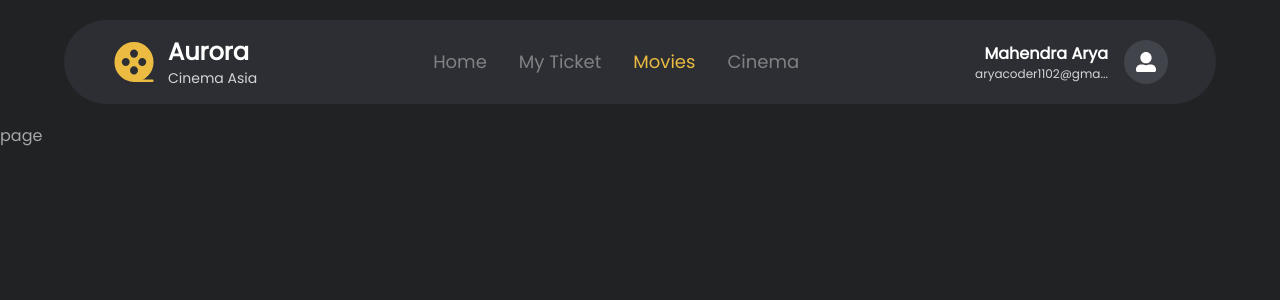
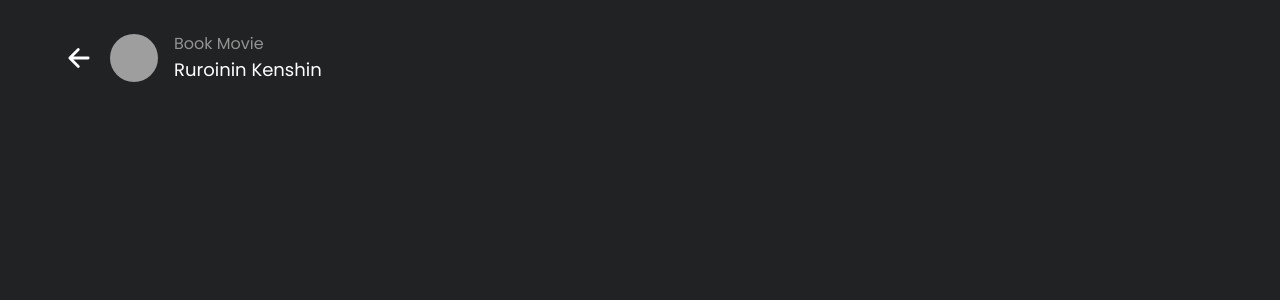
Before and after one commit to aryndraa/timedoor-academy-final-project, a Next.js app: page /movies/1/booking/payment in a window 1280 px wide. Shown: the top 300 px of the page. Built offline with nearby package versions, Linux system fonts and the light colour scheme; grey boxes are pictures that could not be loaded.

Commit message:
init payment page

```diff
--- a/app/components/NowPlaying.js
+++ b/app/components/NowPlaying.js
@@ -13,16 +13,15 @@
   const [showNavigation, setShowNavigation] = useState(false);
 
   useEffect(() => {
-    // Fungsi untuk mengecek lebar layar
     const handleResize = () => {
       setShowNavigation(window.innerWidth >= 1024);
     };
 
-    handleResize(); // Cek saat komponen pertama kali dirender
-    window.addEventListener("resize", handleResize); // Tambah event listener
+    handleResize();
+    window.addEventListener("resize", handleResize);
 
     return () => {
-      window.removeEventListener("resize", handleResize); // Cleanup
+      window.removeEventListener("resize", handleResize);
     };
   }, []);
 
--- a/app/movies/[movieId]/booking/payment/page.js
+++ b/app/movies/[movieId]/booking/payment/page.js
@@ -1,5 +1,11 @@
+import { BackBar } from '@/app/components/BackBar'
+import { BottomBarCover } from '@/app/components/BottomBarCover'
+
 export default function page() {
   return (
-    <div>page</div>
+    <section>
+      <BackBar/>
+      <BottomBarCover/>
+    </section>
   )
 }
```
